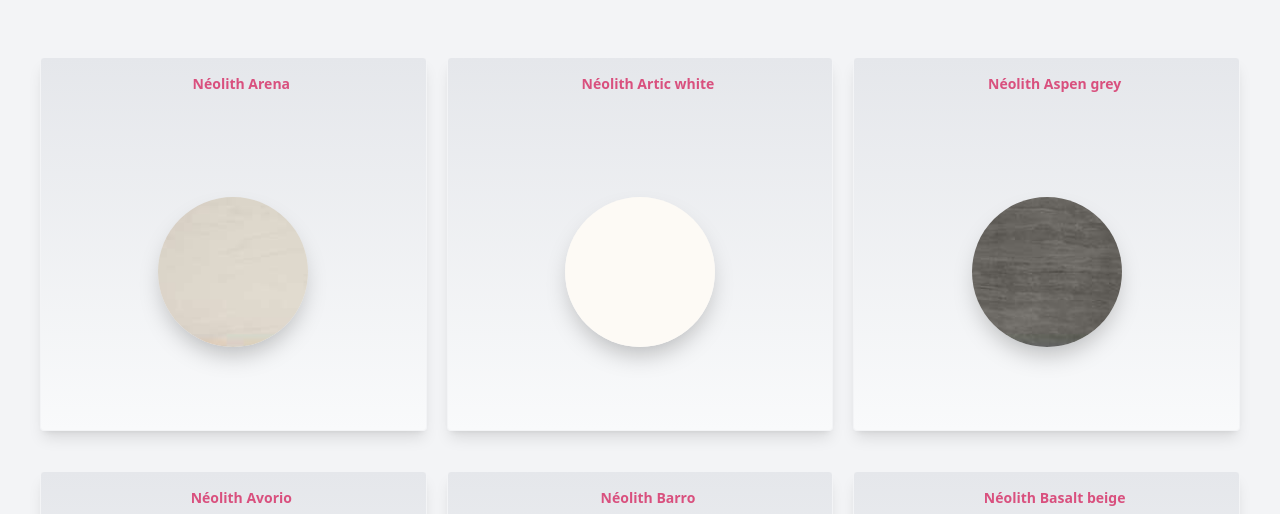
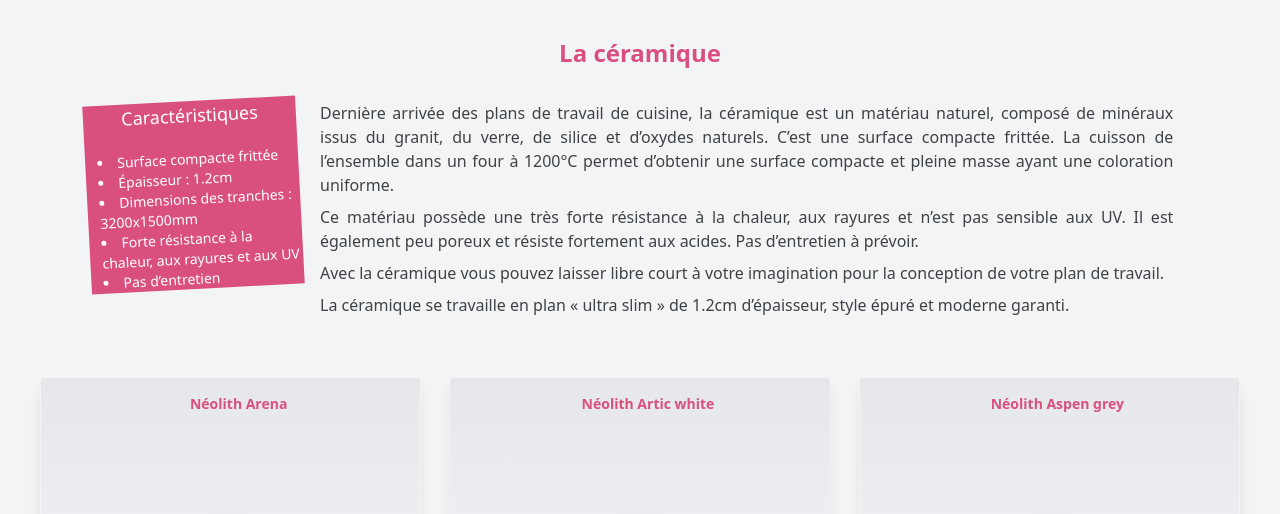
Before and after one commit to EsWurk/LepageStone, a website: page ceramique.html in a window 1280 px wide. Shown: the part 222-736 px from the top of the page. Drawn offline with nearby package versions, Linux system fonts and the light colour scheme.

Commit message:
Ajout des caractéristique GGranit Céra

```diff
--- a/ceramique.html
+++ b/ceramique.html
@@ -64,8 +64,34 @@
                 </div>
               </div>
       </nav>
+      <div class="mt-10">
+        <h1 class="text-center text-[#d9507e] text-2xl font-bold">La céramique</h1>
+      </div>
+      <div class="bg-gray-100 justify-center items-center mt-8 flex-auto">
+        <div class="flex flex-col-reverse sm:flex-row text-white flex-auto justify-center">
+          <div class="bg-[#d9507e] mr-5 sm:mr-0 sm:w-1/2 md:w-1/4 md:h-2/3 lg:w-2/12 transform -rotate-3 h-auto">
+            <h1 class="flex flex-auto justify-center items-center mx-auto text-center text-lg mb-5">Caractéristiques</h1>
+            <ul class="list-disc list-inside">
+              <li class="ml-3 text-sm">Surface compacte frittée</li>
+              <li class="ml-3 text-sm">Épaisseur : 1.2cm</li>
+              <li class="ml-3 text-sm">Dimensions des tranches : 3200x1500mm</li>
+              <li class="ml-3 text-sm">Forte résistance à la chaleur, aux rayures et aux UV</li>
+              <li class="ml-3 text-sm">Pas d’entretien</li>
+            </ul>
+          </div>
 
-      <div class="grid grid-cols-6 gap-5 p-10 justify-center">
+          <div class="sm:w-2/3 flex justify-center items-center bg-gray-100 ml-5 mr-5 mx-auto">
+            <div class="text-left text-[#3E4347] text-justify">
+              <p class="mb-2">Dernière arrivée des plans de travail de cuisine, la céramique est un matériau naturel, composé de minéraux issus du granit, du verre, de silice et d’oxydes naturels. C’est une surface compacte frittée. La cuisson de l’ensemble dans un four à 1200°C permet d’obtenir une surface compacte et pleine masse ayant une coloration uniforme.</p>
+              <p class="mb-2">Ce matériau possède une très forte résistance à la chaleur, aux rayures et n’est pas sensible aux UV. Il est également peu poreux et résiste fortement aux acides. Pas d’entretien à prévoir.</p>
+              <p class="mb-2">Avec la céramique vous pouvez laisser libre court à votre imagination pour la conception de votre plan de travail.</p>
+              <p>La céramique se travaille en plan « ultra slim » de 1.2cm d’épaisseur, style épuré et moderne garanti.</p>
+            </div>
+          </div>
+        </div>
+      </div>
+
+      <div class="grid grid-cols-6 gap-7 p-10 justify-center">
         <div class="col-span-6 mt-5 bg-opacity-50 border border-gray-100 rounded shadow-lg bg-gradient-to-b from-gray-200 backdrop-blur-20 to-gray-50 md:col-span-3 lg:col-span-2">
           <div class="flex flex-row justify-center px-2 py-3 mx-3">
             <div class="flex flex-col mt-1 mb-2 ml-4 text-center">
```
Also changed, not shown: granit.html (+27 -1 lines), index.html (+2 -2 lines).
